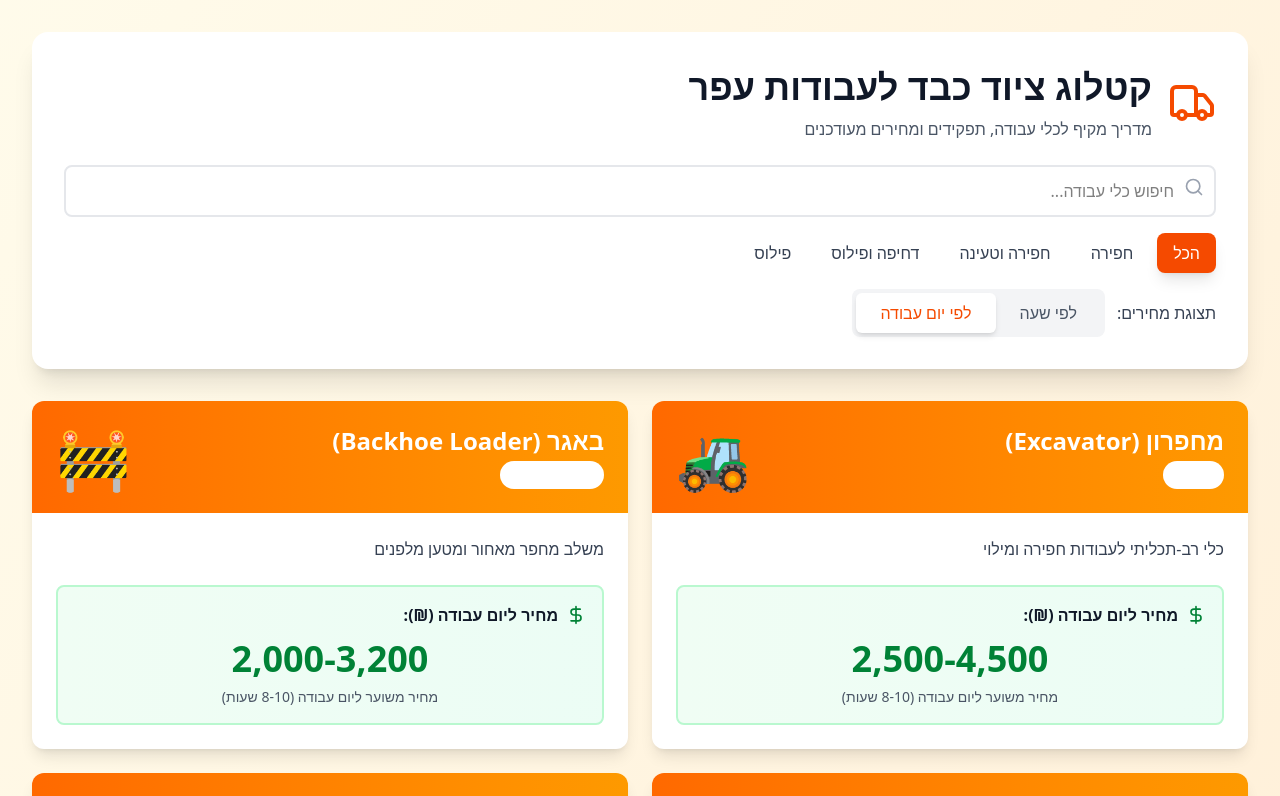
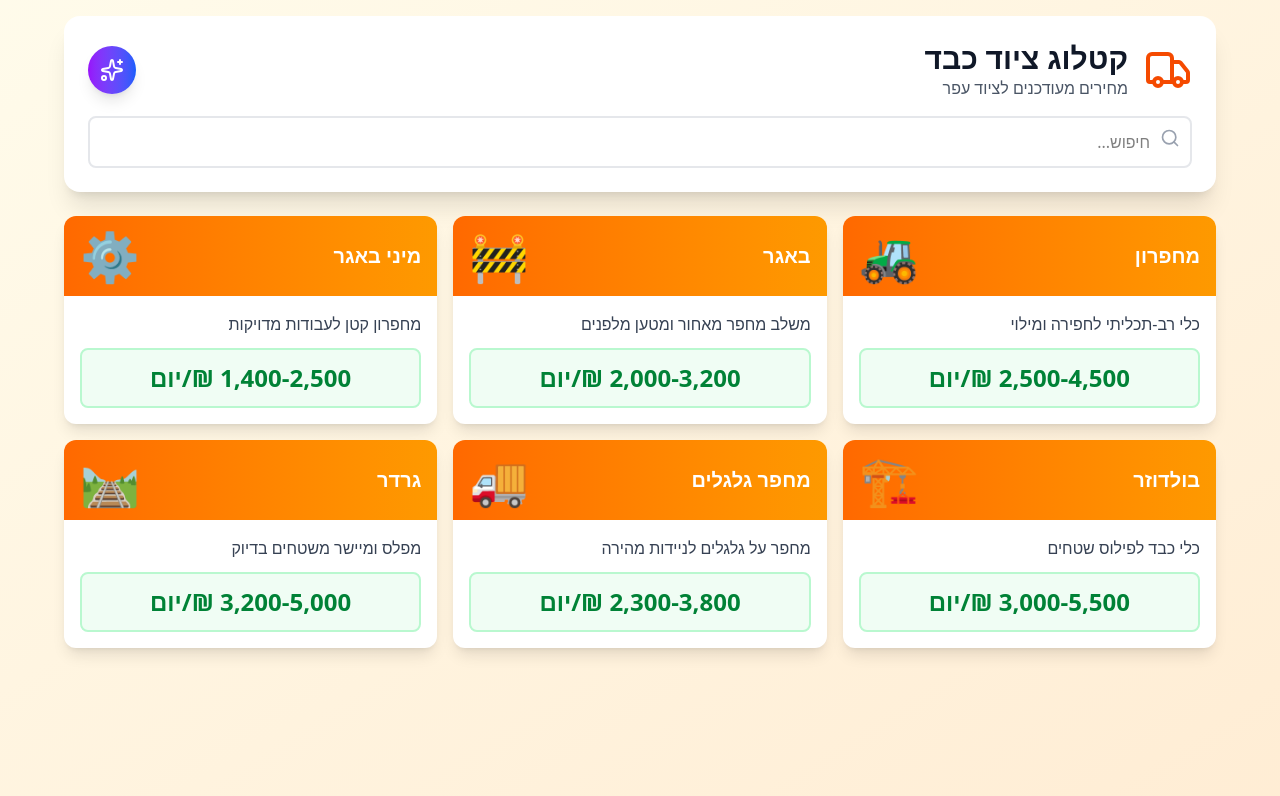
Before and after one commit to ramitaha13/nedal_track, a React (Vite) app: page /ai in a window 1280 px wide. Shown: the top 796 px of the page. Built offline with nearby package versions, Linux system fonts and the light colour scheme.

Commit message:
first commit

```diff
--- a/package.json
+++ b/package.json
@@ -9,6 +9,8 @@
     "preview": "vite preview"
   },
   "dependencies": {
+    "@google/genai": "^1.30.0",
+    "@google/generative-ai": "^0.24.1",
     "lucide-react": "^0.546.0",
     "react": "^18.3.1",
     "react-dom": "^18.3.1",
--- /dev/null
+++ b/src/components/ai.jsx
@@ -0,0 +1,238 @@
+import React, { useState } from "react";
+import { Truck, Search, Sparkles, X, Loader, Send } from "lucide-react";
+
+const HeavyEquipmentCatalog = () => {
+  const [searchTerm, setSearchTerm] = useState("");
+  const [showAIChat, setShowAIChat] = useState(false);
+  const [userQuestion, setUserQuestion] = useState("");
+  const [chatHistory, setChatHistory] = useState([]);
+  const [isLoading, setIsLoading] = useState(false);
+
+  const GEMINI_API_KEY = "AIzaSyDNC5KER8zQD1M2CmAwVvs9PksLllvKLX4";
+  const GEMINI_MODEL = "gemini-2.5-flash";
+
+  const equipment = [
+    {
+      id: 1,
+      name: "מחפרון",
+      emoji: "🚜",
+      desc: "כלי רב-תכליתי לחפירה ומילוי",
+      price: "2,500-4,500 ₪/יום",
+    },
+    {
+      id: 2,
+      name: "באגר",
+      emoji: "🚧",
+      desc: "משלב מחפר מאחור ומטען מלפנים",
+      price: "2,000-3,200 ₪/יום",
+    },
+    {
+      id: 3,
+      name: "מיני באגר",
+      emoji: "⚙️",
+      desc: "מחפרון קטן לעבודות מדויקות",
+      price: "1,400-2,500 ₪/יום",
+    },
+    {
+      id: 4,
+      name: "בולדוזר",
+      emoji: "🏗️",
+      desc: "כלי כבד לפילוס שטחים",
+      price: "3,000-5,500 ₪/יום",
+    },
+    {
+      id: 5,
+      name: "מחפר גלגלים",
+      emoji: "🚚",
+      desc: "מחפר על גלגלים לניידות מהירה",
+      price: "2,300-3,800 ₪/יום",
+    },
+    {
+      id: 6,
+      name: "גרדר",
+      emoji: "🛤️",
+      desc: "מפלס ומיישר משטחים בדיוק",
+      price: "3,200-5,000 ₪/יום",
+    },
+  ];
+
+  const filtered = equipment.filter((item) => item.name.includes(searchTerm));
+
+  const askGemini = async (question) => {
+    setIsLoading(true);
+    try {
+      const context = `אתה עוזר AI מומחה בציוד כבד.
+ציוד זמין: ${equipment.map((e) => `${e.name} (${e.price})`).join(", ")}
+ענה בעברית בקצרה ובאופן מקצועי.
+שאלה: ${question}`;
+
+      const res = await fetch(
+        `https://generativelanguage.googleapis.com/v1beta/models/${GEMINI_MODEL}:generateContent?key=${GEMINI_API_KEY}`,
+        {
+          method: "POST",
+          headers: { "Content-Type": "application/json" },
+          body: JSON.stringify({
+            contents: [{ parts: [{ text: context }] }],
+          }),
+        }
+      );
+
+      const data = await res.json();
+      const aiMsg = data.candidates[0].content.parts[0].text;
+
+      setChatHistory([
+        ...chatHistory,
+        { type: "user", msg: question },
+        { type: "ai", msg: aiMsg },
+      ]);
+      setUserQuestion("");
+    } catch (error) {
+      setChatHistory([
+        ...chatHistory,
+        { type: "user", msg: question },
+        { type: "ai", msg: "שגיאה, נסה שוב" },
+      ]);
+    }
+    setIsLoading(false);
+  };
+
+  return (
+    <div
+      className="min-h-screen bg-gradient-to-br from-amber-50 to-orange-100 p-4"
+      dir="rtl"
+    >
+      <div className="max-w-6xl mx-auto">
+        {/* Header */}
+        <div className="bg-white rounded-2xl shadow-xl p-6 mb-6">
+          <div className="flex items-center gap-4">
+            <Truck className="w-12 h-12 text-orange-600" />
+            <div className="flex-1">
+              <h1 className="text-3xl font-bold text-gray-900">
+                קטלוג ציוד כבד
+              </h1>
+              <p className="text-gray-600">מחירים מעודכנים לציוד עפר</p>
+            </div>
+            <button
+              onClick={() => setShowAIChat(!showAIChat)}
+              className="bg-gradient-to-r from-purple-600 to-blue-600 text-white p-3 rounded-full shadow-lg hover:scale-110 transition"
+            >
+              <Sparkles className="w-6 h-6" />
+            </button>
+          </div>
+
+          {/* Search */}
+          <div className="mt-4 relative">
+            <Search className="absolute right-3 top-3 text-gray-400 w-5 h-5" />
+            <input
+              type="text"
+              placeholder="חיפוש..."
+              value={searchTerm}
+              onChange={(e) => setSearchTerm(e.target.value)}
+              className="w-full pr-10 pl-4 py-3 border-2 border-gray-200 rounded-lg focus:border-orange-500 outline-none"
+            />
+          </div>
+        </div>
+
+        {/* Equipment Grid */}
+        <div className="grid md:grid-cols-2 lg:grid-cols-3 gap-4">
+          {filtered.map((item) => (
+            <div
+              key={item.id}
+              className="bg-white rounded-xl shadow-lg hover:shadow-2xl transition overflow-hidden"
+            >
+              <div className="bg-gradient-to-r from-orange-500 to-amber-500 p-4 text-white">
+                <div className="flex items-center justify-between">
+                  <h2 className="text-xl font-bold">{item.name}</h2>
+                  <span className="text-5xl">{item.emoji}</span>
+                </div>
+              </div>
+              <div className="p-4">
+                <p className="text-gray-700 mb-3">{item.desc}</p>
+                <div className="bg-green-50 p-3 rounded-lg border-2 border-green-200 text-center">
+                  <p className="text-2xl font-bold text-green-700">
+                    {item.price}
+                  </p>
+                </div>
+              </div>
+            </div>
+          ))}
+        </div>
+
+        {/* AI Chat */}
+        {showAIChat && (
+          <div className="fixed bottom-4 left-4 w-96 max-w-[calc(100vw-2rem)] bg-white rounded-2xl shadow-2xl z-50">
+            <div className="bg-gradient-to-r from-purple-600 to-blue-600 text-white p-4 rounded-t-2xl flex justify-between items-center">
+              <div className="flex items-center gap-2">
+                <Sparkles className="w-5 h-5" />
+                <h3 className="font-bold">עוזר AI</h3>
+              </div>
+              <button onClick={() => setShowAIChat(false)}>
+                <X className="w-5 h-5" />
+              </button>
+            </div>
+
+            <div className="h-80 overflow-y-auto p-4 space-y-3">
+              {chatHistory.length === 0 ? (
+                <div className="text-center text-gray-500 py-8">
+                  <p>שאל אותי על ציוד כבד! 🚜</p>
+                </div>
+              ) : (
+                chatHistory.map((chat, i) => (
+                  <div
+                    key={i}
+                    className={`flex ${
+                      chat.type === "user" ? "justify-end" : "justify-start"
+                    }`}
+                  >
+                    <div
+                      className={`max-w-[75%] p-3 rounded-lg ${
+                        chat.type === "user"
+                          ? "bg-orange-500 text-white"
+                          : "bg-gray-100 text-gray-900"
+                      }`}
+                    >
+                      <p className="text-sm whitespace-pre-wrap">{chat.msg}</p>
+                    </div>
+                  </div>
+                ))
+              )}
+              {isLoading && (
+                <div className="bg-gray-100 p-3 rounded-lg w-fit">
+                  <Loader className="w-5 h-5 animate-spin text-purple-600" />
+                </div>
+              )}
+            </div>
+
+            <form
+              onSubmit={(e) => {
+                e.preventDefault();
+                if (userQuestion.trim()) askGemini(userQuestion);
+              }}
+              className="p-4 border-t"
+            >
+              <div className="flex gap-2">
+                <input
+                  type="text"
+                  value={userQuestion}
+                  onChange={(e) => setUserQuestion(e.target.value)}
+                  placeholder="שאל שאלה..."
+                  className="flex-1 px-4 py-2 border-2 border-gray-200 rounded-lg focus:border-purple-500 outline-none"
+                  disabled={isLoading}
+                />
+                <button
+                  type="submit"
+                  disabled={isLoading || !userQuestion.trim()}
+                  className="bg-gradient-to-r from-purple-600 to-blue-600 text-white p-2 rounded-lg disabled:opacity-50"
+                >
+                  <Send className="w-5 h-5" />
+                </button>
+              </div>
+            </form>
+          </div>
+        )}
+      </div>
+    </div>
+  );
+};
+
+export default HeavyEquipmentCatalog;
--- a/src/main.jsx
+++ b/src/main.jsx
@@ -3,6 +3,7 @@ import { createRoot } from "react-dom/client";
 import { createBrowserRouter, RouterProvider } from "react-router-dom";
 import "./index.css";
 import Home from "../src/components/home.jsx";
+import Ai from "../src/components/ai.jsx";
 
 const router = createBrowserRouter([
   {
@@ -17,6 +18,10 @@ const router = createBrowserRouter([
     path: "/home",
     element: <Home />,
   },
+  {
+    path: "/ai",
+    element: <Ai />,
+  },
 ]);
 createRoot(document.getElementById("root")).render(
   <StrictMode>
```
Also changed, not shown: 1 other file (tests, documents, lock files or other folders).
